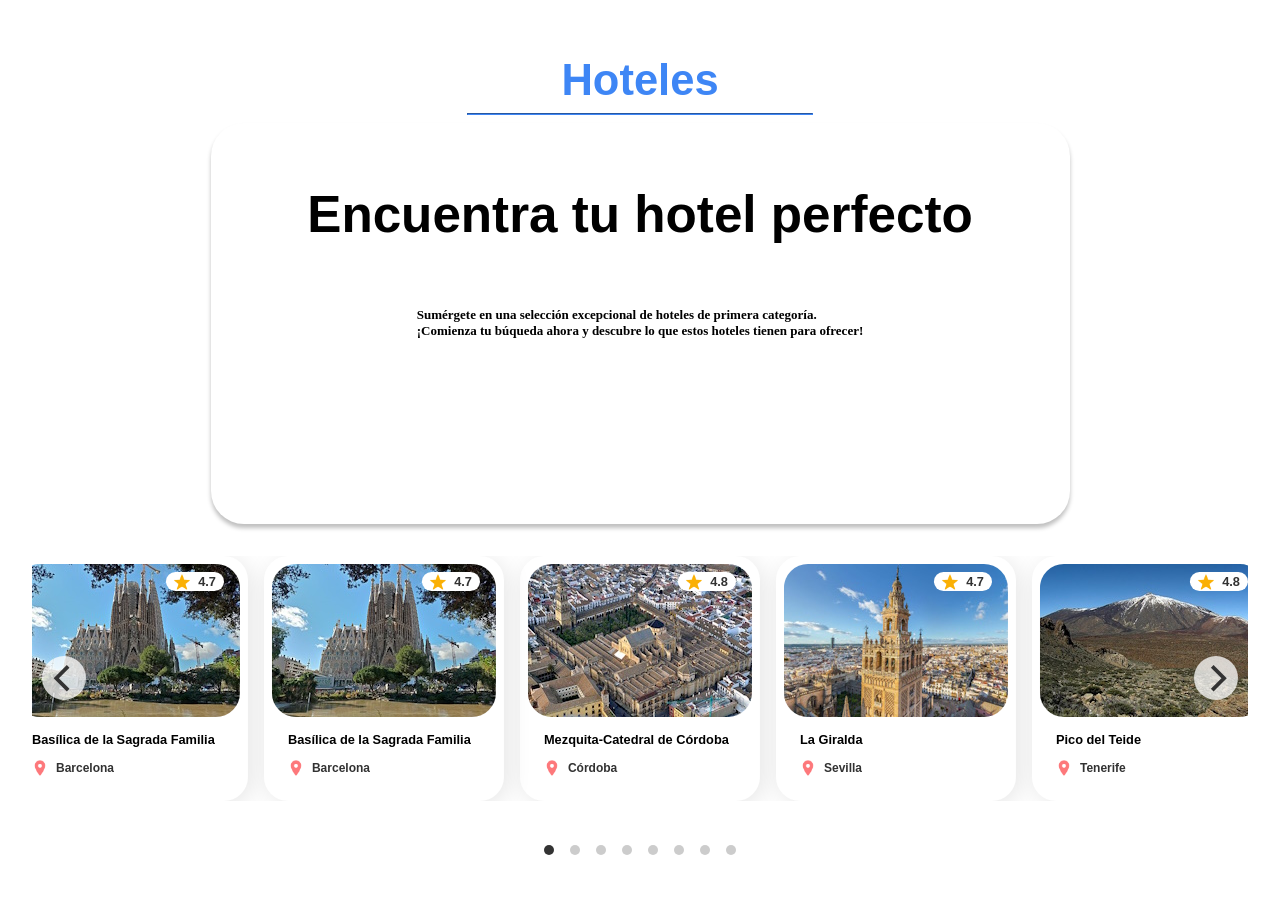
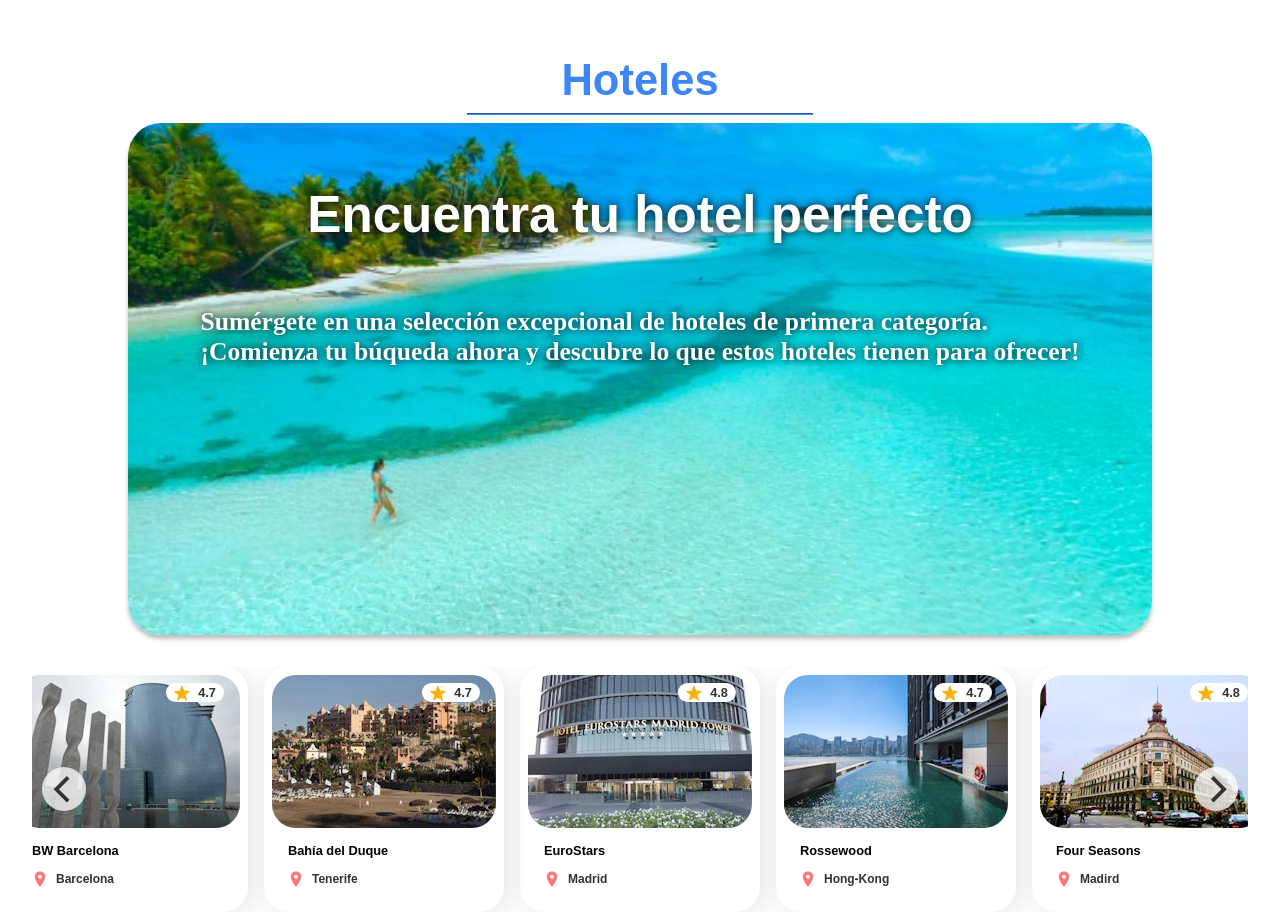
Before and after one commit to Conce131/ducktrip, a website built with Vite: page src/index.html in a window 1280 px wide. Shown: the part 2720-3635 px from the top of the page. Built offline with nearby package versions, Linux system fonts and the light colour scheme; files whose address does not match are found by name.

Commit message:
Add images section5 Add text shadow section5

```diff
--- a/src/index.html
+++ b/src/index.html
@@ -240,12 +240,12 @@
             <i class="score-icon5"></i>
             <span class="score-text5">4.8</span>
           </div>
-          <img class="card-image5" src="./assets/images/section3_cordoba.jpg" />
+          <img class="card-image5" src="./assets/images/section5_eurostars_madrid.jpg" />
           <div class="card-info5">
-            <h4 class="info-title5">Mezquita-Catedral de Córdoba</h4>
+            <h4 class="info-title5">EuroStars</h4>
             <div class="info-location5">
               <i class="location-icon5"></i>
-              <span class="location-text5">Córdoba</span>
+              <span class="location-text5">Madrid</span>
             </div>
           </div>
         </div>
@@ -255,12 +255,12 @@
             <i class="score-icon5"></i>
             <span class="score-text5">4.7</span>
           </div>
-          <img class="card-image5" src="./assets/images/section3_sevilla.jpg" />
+          <img class="card-image5" src="./assets/images/section5_hong.jpg" />
           <div class="card-info5">
-            <h4 class="info-title5">La Giralda</h4>
+            <h4 class="info-title5">Rossewood</h4>
             <div class="info-location5">
               <i class="location-icon5"></i>
-              <span class="location-text5">Sevilla</span>
+              <span class="location-text5">Hong-Kong</span>
             </div>
           </div>
         </div>
@@ -270,12 +270,12 @@
             <i class="score-icon5"></i>
             <span class="score-text5">4.8</span>
           </div>
-          <img class="card-image5" src="./assets/images/section3_tenerife.jpg" />
+          <img class="card-image5" src="./assets/images/section5_four_seasons_madrid.jpg" />
           <div class="card-info5">
-            <h4 class="info-title5">Pico del Teide</h4>
+            <h4 class="info-title5">Four Seasons</h4>
             <div class="info-location5">
               <i class="location-icon5"></i>
-              <span class="location-text5">Tenerife</span>
+              <span class="location-text5">Madird</span>
             </div>
           </div>
         </div>
@@ -285,12 +285,12 @@
             <i class="score-icon5"></i>
             <span class="score-text5">4.7</span>
           </div>
-          <img class="card-image" src="./assets/images/section3_barcelona.jpg" />
+          <img class="card-image" src="./assets/images/section5_montreux_suiza.jpg" />
           <div class="card-info5">
-            <h4 class="info-title5">Basílica de la Sagrada Familia</h4>
+            <h4 class="info-title5">Montreux</h4>
             <div class="info-location5">
               <i class="location-icon5"></i>
-              <span class="location-text5">Barcelona</span>
+              <span class="location-text5">Suiza</span>
             </div>
           </div>
         </div>
@@ -300,12 +300,12 @@
             <i class="score-icon5"></i>
             <span class="score-text5">4.7</span>
           </div>
-          <img class="card-image" src="./assets/images/section3_barcelona.jpg" />
+          <img class="card-image" src="./assets/images/section5_negresco_francia.jpg" />
           <div class="card-info5">
-            <h4 class="info-title5">Basílica de la Sagrada Familia</h4>
+            <h4 class="info-title5">Negresco</h4>
             <div class="info-location5">
               <i class="location-icon5"></i>
-              <span class="location-text5">Barcelona</span>
+              <span class="location-text5">Francia</span>
             </div>
           </div>
         </div>
@@ -315,12 +315,12 @@
             <i class="score-icon5"></i>
             <span class="score-text5">4.7</span>
           </div>
-          <img class="card-image" src="./assets/images/section3_barcelona.jpg" />
+          <img class="card-image" src="./assets/images/section5_rambagh_india.jpg" />
           <div class="card-info5">
-            <h4 class="info-title5">Basílica de la Sagrada Familia</h4>
+            <h4 class="info-title5">Rambagh</h4>
             <div class="info-location5">
               <i class="location-icon5"></i>
-              <span class="location-text5">Barcelona</span>
+              <span class="location-text5">India</span>
             </div>
           </div>
         </div>
@@ -330,9 +330,9 @@
             <i class="score-icon5"></i>
             <span class="score-text5">4.7</span>
           </div>
-          <img class="card-image" src="./assets/images/section3_barcelona.jpg" />
+          <img class="card-image" src="./assets/images/section5_w_barcelona.jpg" />
           <div class="card-info5">
-            <h4 class="info-title5">Basílica de la Sagrada Familia</h4>
+            <h4 class="info-title5">BW Barcelona</h4>
             <div class="info-location5">
               <i class="location-icon5"></i>
               <span class="location-text5">Barcelona</span>
@@ -345,12 +345,12 @@
             <i class="score-icon5"></i>
             <span class="score-text5">4.7</span>
           </div>
-          <img class="card-image" src="./assets/images/section3_barcelona.jpg" />
+          <img class="card-image" src="./assets/images/section5_bahia.jpg" />
           <div class="card-info5">
-            <h4 class="info-title5">Basílica de la Sagrada Familia</h4>
+            <h4 class="info-title5">Bahía del Duque</h4>
             <div class="info-location5">
               <i class="location-icon5"></i>
-              <span class="location-text5">Barcelona</span>
+              <span class="location-text5">Tenerife</span>
             </div>
           </div>
         </div>
--- a/src/styles/index.css
+++ b/src/styles/index.css
@@ -434,13 +434,12 @@ nav h1 {
 
 .main-container-image {
   margin: auto;
-  width: 859px;
-  height: 401px;
+  width: 80vw;
+  height: 40vw;
   flex-shrink: 0;
-  background-color: #fff;
   border-radius: 33px;
   display: flex;
-  background-image: url('../assets/images/section5_hotel.png');
+  background-image: url('../assets/images/section5_main_photo.png');
   background-position: center;
   background-size: cover;
   box-shadow: 0px 4px 4px 0px rgba(0, 0, 0, 0.25);
@@ -449,21 +448,17 @@ nav h1 {
 
 .section5-container-title {
   font-size: 4vw;
-  color: rgb(0, 0, 0);
+  color: rgb(255, 255, 255);
   padding: 4rem 2rem;
   display: flex;
   flex-direction: column;
   align-items: center;
+  text-shadow: 0px 0px 10px black;
 }
 
 .info-main-container {
   width: 100%;
   flex-shrink: 0;
-  color: #000000;
-  font-family: Poppins;
-  font-size: 40px;
-  font-style: normal;
-  font-weight: 700;
   line-height: normal;
   display: flex;
   flex-direction: column;
@@ -473,12 +468,13 @@ nav h1 {
 }
 
 .section5-container-subtitle {
-  color: #000000;
-  font-family: Poppins;
-  font-size: 13px;
+  color: #ffffff;
+  font-family: Poppins, sans serif;
+  font-size: 2vw;
   font-style: normal;
   font-weight: 700;
   line-height: normal;
+  text-shadow: 0px 0px 10px black;
 }
 
 .section5-card {
```
Also changed, not shown: src/assets/images/section5_bahia.jpg (added), src/assets/images/section5_eurostars_madrid.jpg (added), src/assets/images/section5_four_seasons_madrid.jpg (added), src/assets/images/section5_hong.jpg (added), src/assets/images/section5_main_photo.png (added), src/assets/images/section5_montreux_suiza.jpg (added), src/assets/images/section5_negresco_francia.jpg (added), src/assets/images/section5_rambagh_india.jpg (added), src/assets/images/section5_w_barcelona.jpg (added).
